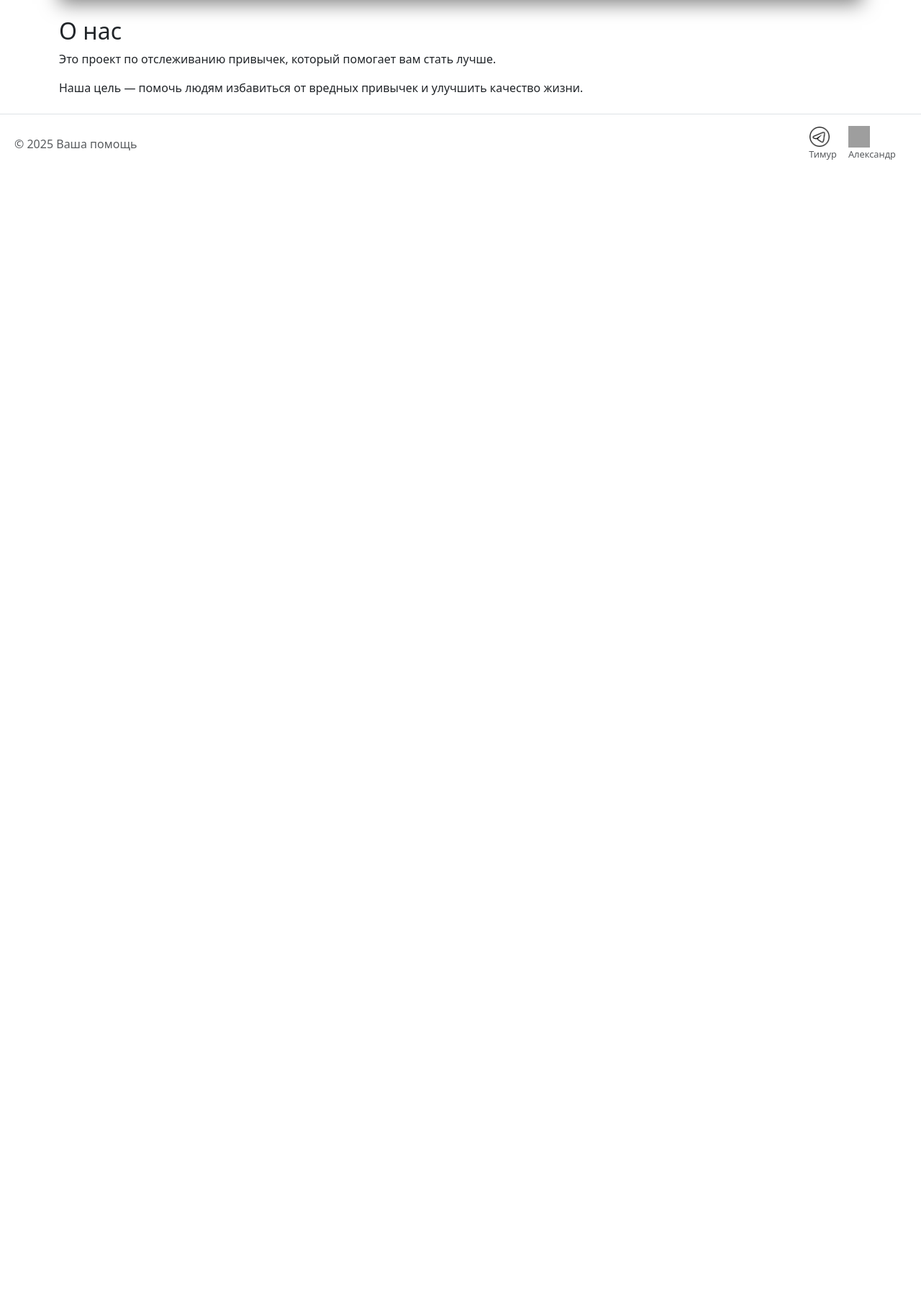
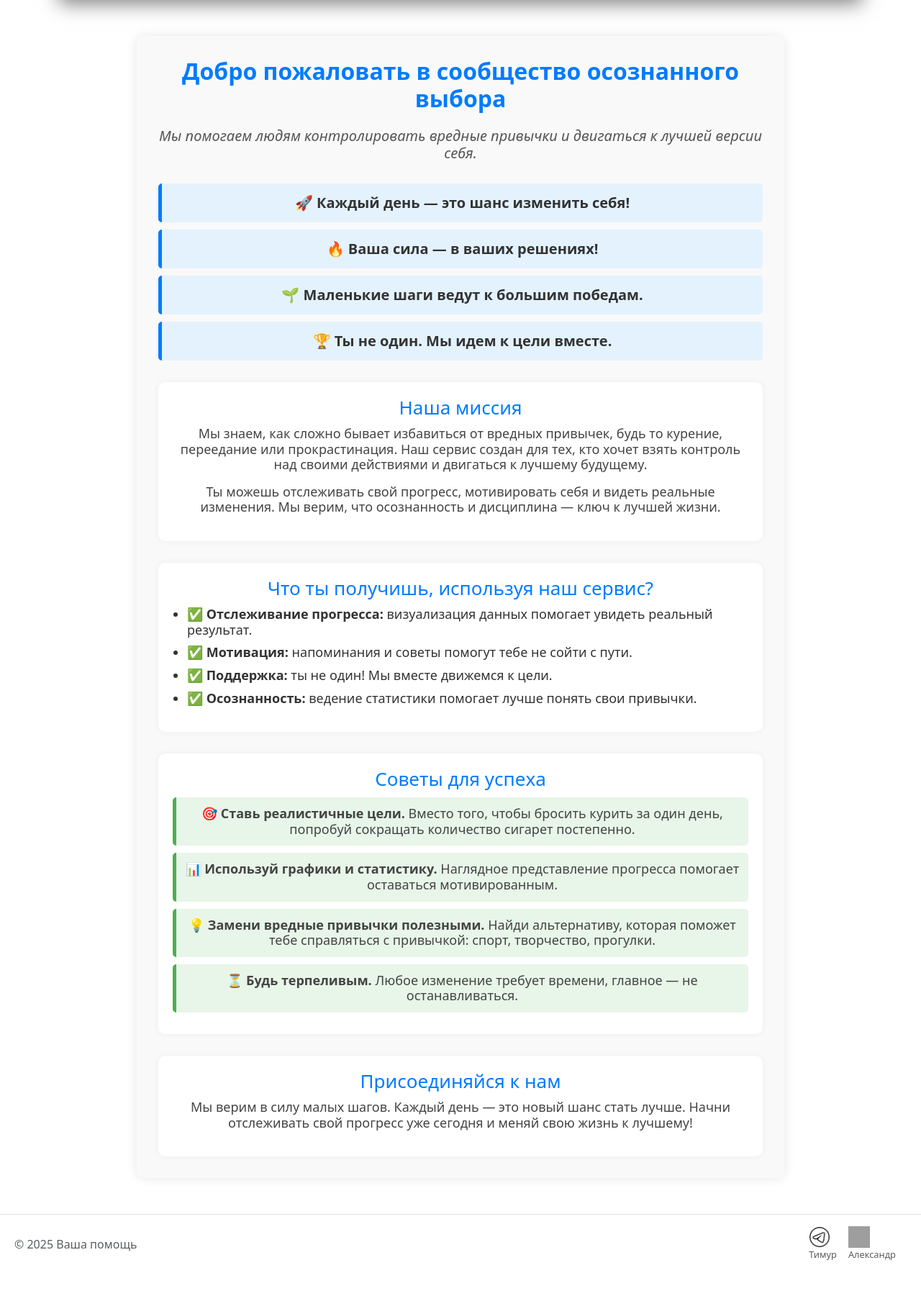
Before and after one commit to juddeau/habit-tracker, a Flask app: page /about in a window 1280 px wide. Shown: the part 97-1891 px from the top of the page at 72% size. Before the commit the page ends 319 px from the top, so only its background shows below. Run offline with Flask 3, Linux system fonts and the light colour scheme; grey boxes are pictures that could not be loaded.

Commit message:
Add info in "about" with styles

```diff
--- a/frontend/static/css/main.css
+++ b/frontend/static/css/main.css
@@ -33,28 +33,17 @@ header{
     font-weight: bold;
 }
 
-/*Футер*/
+/* Футер */
 
-.footer_tg{
+.footer_tg, .footer_tg_sacha {
     height: 30px;
     width: 30px;
 }
 
-.footer_tg_sacha{
-    height: 30px;
-    width: 30px;
-}
-
-.footer-icon-label {
-  display: block;
-  text-align: center;
-  font-size: 0.8em;
-}
-
-.footer-icon{
+.footer-icon-label, .footer-icon {
     display: block;
-  text-align: center;
-  font-size: 0.8em;
+    text-align: center;
+    font-size: 0.8em;
 }
 
 .footer-link {
@@ -267,33 +215,108 @@ container, footer{
     box-shadow: 0 4px 10px rgba(0, 0, 0, 0.1);
 }
 
-/* Адаптивность */
+/* Стили для страницы "О нас" */
+
+.about-container {
+    max-width: 900px;
+    margin: 50px auto;
+    padding: 30px;
+    background-color: #f9f9f9;
+    border-radius: 10px;
+    box-shadow: 0 0 15px rgba(0, 0, 0, 0.1);
+    text-align: center;
+}
+
+.about-title {
+    font-size: 32px;
+    font-weight: bold;
+    color: #007bff;
+    margin-bottom: 20px;
+}
+
+.about-subtitle {
+    font-size: 20px;
+    font-style: italic;
+    color: #555;
+    margin-bottom: 30px;
+}
+
+.about-quotes {
+    margin: 20px 0;
+}
+
+.quote {
+    font-size: 20px;
+    font-weight: bold;
+    color: #333;
+    background: #e3f2fd;
+    padding: 15px;
+    border-left: 5px solid #007bff;
+    border-radius: 5px;
+    margin: 10px 0;
+}
+
+/* Блоки миссии и преимуществ */
+.about-mission, .about-benefits, .about-tips, .about-join {
+    margin-top: 30px;
+    padding: 20px;
+    background-color: white;
+    border-radius: 10px;
+    box-shadow: 0 0 10px rgba(0, 0, 0, 0.05);
+}
+
+.mission-title, .benefits-title, .tips-title, .join-title {
+    font-size: 26px;
+    color: #007bff;
+    margin-bottom: 10px;
+}
+
+.mission-text, .join-text, .tips-text {
+    font-size: 18px;
+    color: #444;
+}
+
+.benefits-list {
+    text-align: left;
+    padding-left: 20px;
+    font-size: 18px;
+    color: #333;
+}
+
+.benefits-list li {
+    margin-bottom: 10px;
+}
+
+.tips-text {
+    font-size: 18px;
+    background: #e8f5e9;
+    padding: 12px;
+    border-left: 5px solid #4caf50;
+    border-radius: 5px;
+    margin: 10px 0;
+}
+
+/* Адаптация под мобильные устройства */
 @media (max-width: 768px) {
-    .smoking-container {
+    .about-container {
         max-width: 95%;
         padding: 20px;
     }
 
-    .form-control {
-        font-size: 16px;
+    .about-title {
+        font-size: 28px;
     }
 
-    .btn-primary {
-        font-size: 16px;
+    .quote, .tips-text {
+        font-size: 18px;
         padding: 10px;
     }
 
-    .chart-container {
-        max-width: 100%;
-        height: 300px; /* Меньший размер на мобильных */
+    .mission-title, .benefits-title, .tips-title, .join-title {
+        font-size: 22px;
+    }
+
+    .mission-text, .join-text, .tips-text {
+        font-size: 16px;
     }
 }
-
-/* Увеличение ширины поля ввода на странице "Курение" */
-.smoking-form .form-control {
-    width: 15%; /* Растягиваем поле ввода */
-    max-width: 300px; /* Ограничиваем максимальную ширину */
-    padding: 12px; /* Делаем поле выше */
-    font-size: 18px; /* Увеличиваем размер шрифта */
-    text-align: center; /* Центрируем текст */
-}
--- a/frontend/templates/about.html
+++ b/frontend/templates/about.html
@@ -3,7 +3,59 @@
 {% block title %}О нас{% endblock %}
 
 {% block body %}
-    <h2>О нас</h2>
-    <p>Это проект по отслеживанию привычек, который помогает вам стать лучше.</p>
-    <p>Наша цель — помочь людям избавиться от вредных привычек и улучшить качество жизни.</p>
+<div class="about-container">
+    <h1 class="about-title">Добро пожаловать в сообщество осознанного выбора</h1>
+
+    <p class="about-subtitle">Мы помогаем людям контролировать вредные привычки и двигаться к лучшей версии себя.</p>
+
+    <div class="about-quotes">
+        <p class="quote"><span>🚀 Каждый день — это шанс изменить себя!</span></p>
+        <p class="quote"><span>🔥 Ваша сила — в ваших решениях!</span></p>
+        <p class="quote"><span>🌱 Маленькие шаги ведут к большим победам.</span></p>
+        <p class="quote"><span>🏆 Ты не один. Мы идем к цели вместе.</span></p>
+    </div>
+
+    <div class="about-mission">
+        <h2 class="mission-title">Наша миссия</h2>
+        <p class="mission-text">
+            Мы знаем, как сложно бывает избавиться от вредных привычек, будь то курение, переедание или прокрастинация. Наш сервис создан для тех, кто хочет взять контроль над своими действиями и двигаться к лучшему будущему.
+        </p>
+        <p class="mission-text">
+            Ты можешь отслеживать свой прогресс, мотивировать себя и видеть реальные изменения. Мы верим, что осознанность и дисциплина — ключ к лучшей жизни.
+        </p>
+    </div>
+
+    <div class="about-benefits">
+        <h2 class="benefits-title">Что ты получишь, используя наш сервис?</h2>
+        <ul class="benefits-list">
+            <li>✅ <strong>Отслеживание прогресса:</strong> визуализация данных помогает увидеть реальный результат.</li>
+            <li>✅ <strong>Мотивация:</strong> напоминания и советы помогут тебе не сойти с пути.</li>
+            <li>✅ <strong>Поддержка:</strong> ты не один! Мы вместе движемся к цели.</li>
+            <li>✅ <strong>Осознанность:</strong> ведение статистики помогает лучше понять свои привычки.</li>
+        </ul>
+    </div>
+
+    <div class="about-tips">
+        <h2 class="tips-title">Советы для успеха</h2>
+        <p class="tips-text">
+            🎯 <strong>Ставь реалистичные цели.</strong> Вместо того, чтобы бросить курить за один день, попробуй сокращать количество сигарет постепенно.
+        </p>
+        <p class="tips-text">
+            📊 <strong>Используй графики и статистику.</strong> Наглядное представление прогресса помогает оставаться мотивированным.
+        </p>
+        <p class="tips-text">
+            💡 <strong>Замени вредные привычки полезными.</strong> Найди альтернативу, которая поможет тебе справляться с привычкой: спорт, творчество, прогулки.
+        </p>
+        <p class="tips-text">
+            ⏳ <strong>Будь терпеливым.</strong> Любое изменение требует времени, главное — не останавливаться.
+        </p>
+    </div>
+
+    <div class="about-join">
+        <h2 class="join-title">Присоединяйся к нам</h2>
+        <p class="join-text">
+            Мы верим в силу малых шагов. Каждый день — это новый шанс стать лучше. Начни отслеживать свой прогресс уже сегодня и меняй свою жизнь к лучшему!
+        </p>
+    </div>
+</div>
 {% endblock %}
```
Also changed, not shown: other parts of frontend/static/css/main.css (+26 -67 lines).
